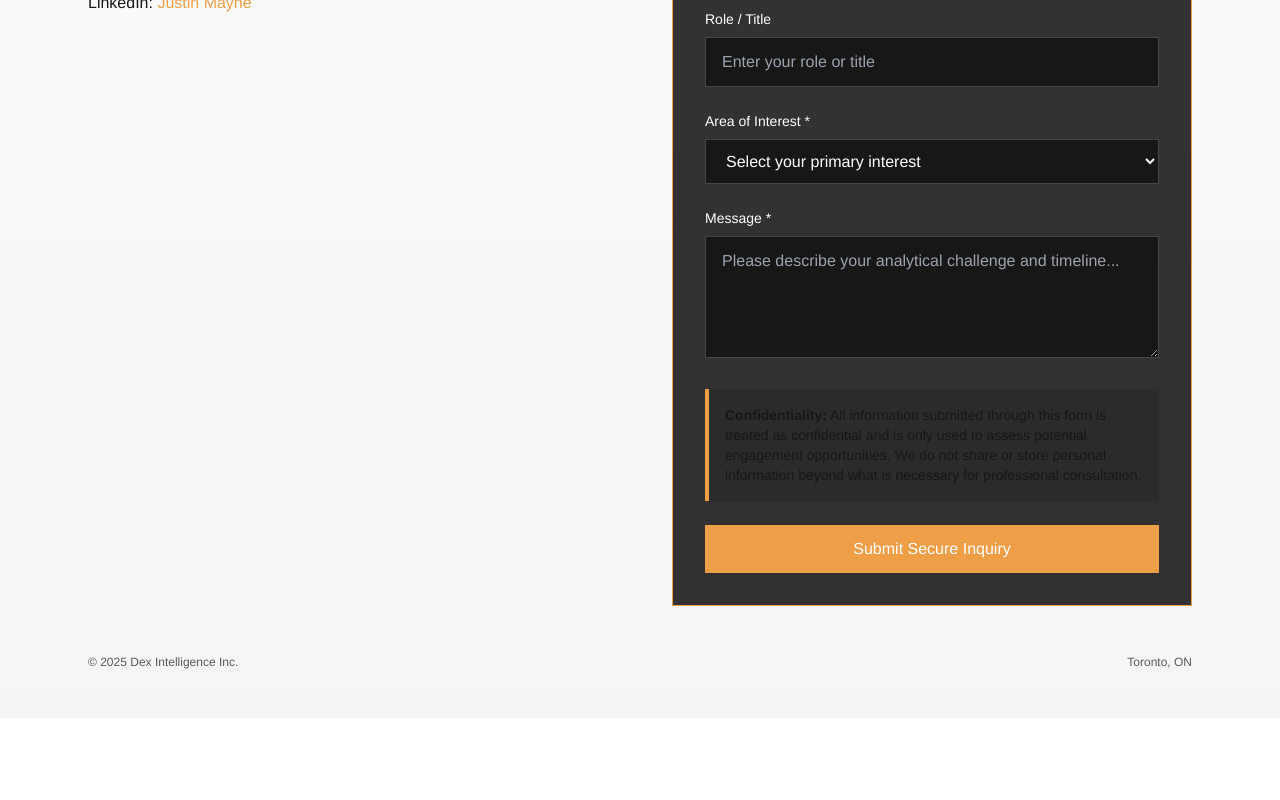
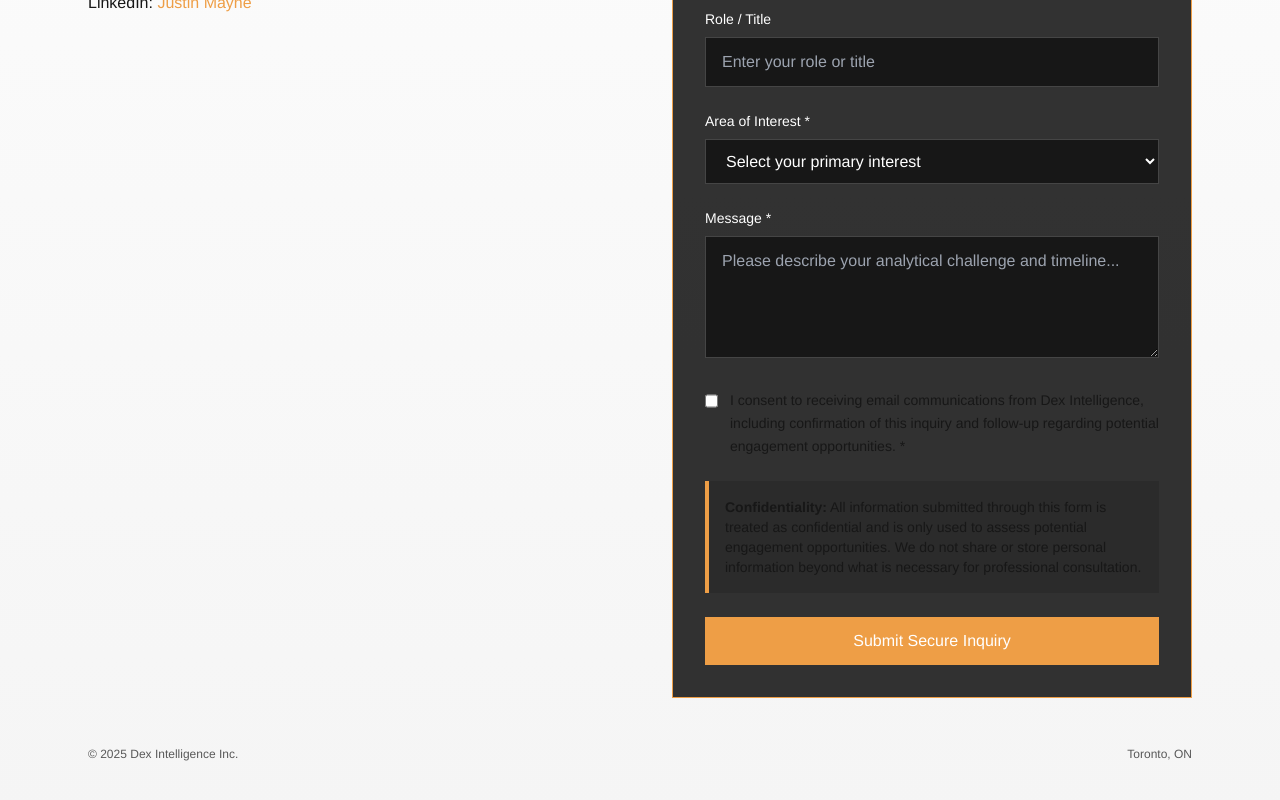
Before and after one commit to DexIntelligence/website_v2, a React (Vite) app: page /contact in a window 1280 px wide. Shown: the part 724-1524 px from the top of the page. Before the commit the page ends 1442 px from the top, so only its background shows below. Built offline with nearby package versions, Linux system fonts and the light colour scheme.

Commit message:
added consent for data collection on contact form

```diff
--- a/src/pages/Contact.jsx
+++ b/src/pages/Contact.jsx
@@ -8,7 +8,8 @@ export default function Contact() {
     firm: '',
     role: '',
     interest: '',
-    message: ''
+    message: '',
+    emailConsent: false
   });
 
   const [status, setStatus] = useState('idle'); // idle, loading, success, error
@@ -48,14 +49,18 @@ export default function Contact() {
       errors.message = 'Message must be less than 5000 characters';
     }
 
+    if (!formData.emailConsent) {
+      errors.emailConsent = 'You must consent to receive email communications';
+    }
+
     return errors;
   };
 
   const handleChange = (e) => {
-    const { name, value } = e.target;
+    const { name, value, type, checked } = e.target;
     setFormData(prev => ({
       ...prev,
-      [name]: value
+      [name]: type === 'checkbox' ? checked : value
     }));
 
     // Clear validation error for this field
@@ -101,7 +106,8 @@ export default function Contact() {
           firm: '',
           role: '',
           interest: '',
-          message: ''
+          message: '',
+          emailConsent: false
         });
       } else {
         setStatus('error');
@@ -329,6 +335,28 @@ export default function Contact() {
                 )}
               </div>
 
+              <div>
+                <div className="flex items-start">
+                  <input
+                    type="checkbox"
+                    id="emailConsent"
+                    name="emailConsent"
+                    checked={formData.emailConsent}
+                    onChange={handleChange}
+                    required
+                    className={`mt-1 mr-3 h-4 w-4 text-brand border-2 focus:ring-brand focus:ring-2 bg-neutral-900 ${
+                      validationErrors.emailConsent ? 'border-red-500' : 'border-white/20'
+                    }`}
+                  />
+                  <label htmlFor="emailConsent" className="text-sm text-gray-300 leading-relaxed">
+                    I consent to receiving email communications from Dex Intelligence, including confirmation of this inquiry and follow-up regarding potential engagement opportunities. *
+                  </label>
+                </div>
+                {validationErrors.emailConsent && (
+                  <p className="text-red-400 text-sm mt-2">{validationErrors.emailConsent}</p>
+                )}
+              </div>
+
               <div className="bg-neutral-800/50 p-4 border-l-4 border-brand">
                 <p className="text-sm text-gray-300">
                   <strong>Confidentiality:</strong> All information submitted through this form is treated as confidential
```
Also changed, not shown: 1 other file (tests, documents, lock files or other folders).
